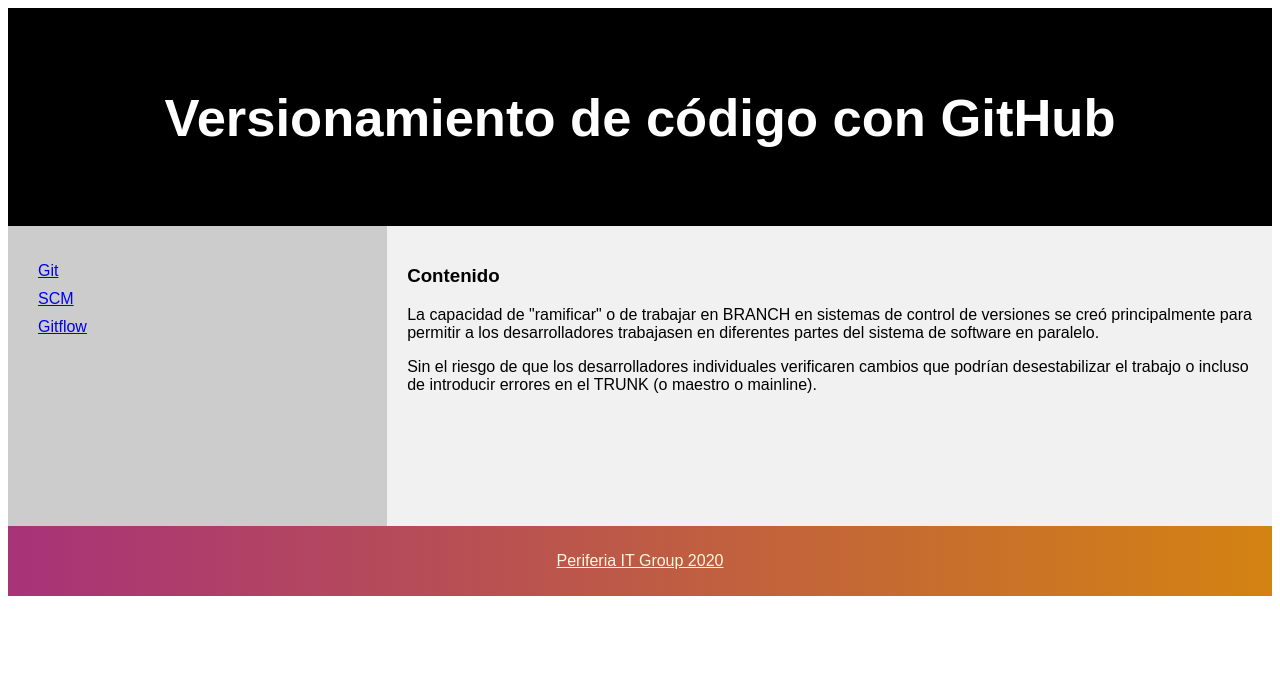
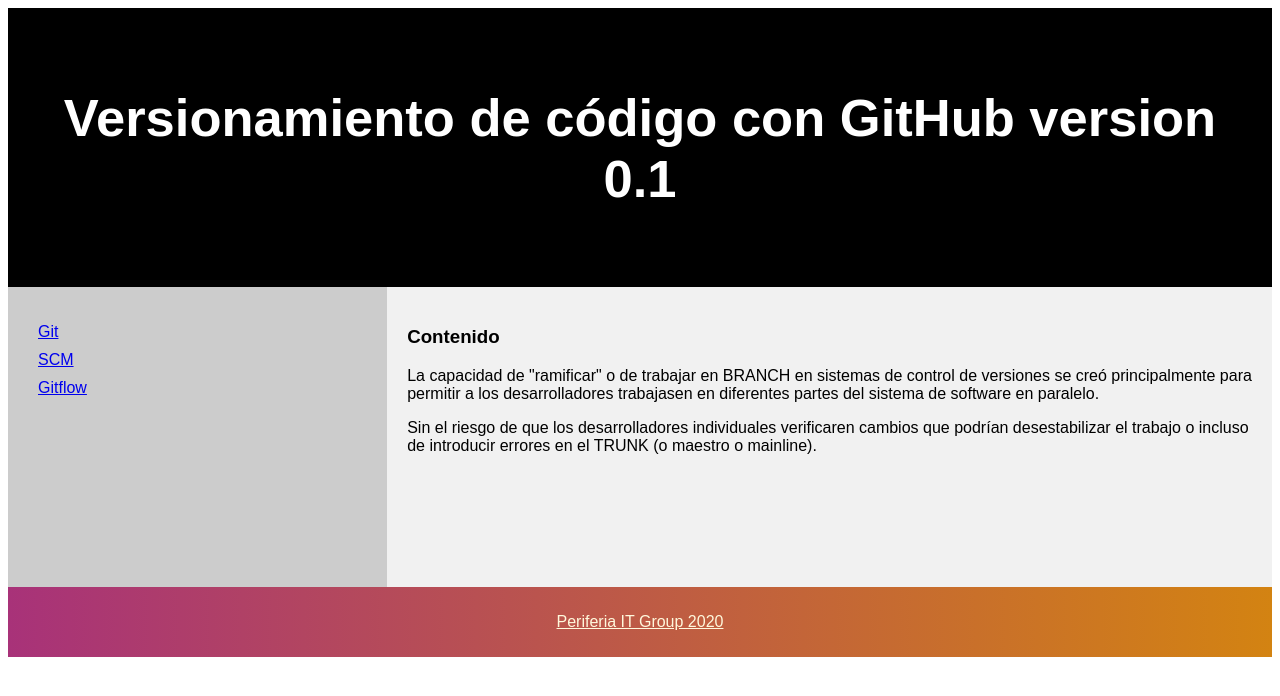
Before and after one commit to JuanFelipeRamirezBolivar/practica-devops, a plain HTML site: page index.html in a window 1280 px wide. Drawn offline with Linux system fonts and the light colour scheme.

Commit message:
correccion de nombre

```diff
--- a/index.html
+++ b/index.html
@@ -78,7 +78,7 @@
     <body>
 
       <header>
-        <h2>Versionamiento de código con GitHub</h2>
+        <h2>Versionamiento de código con GitHub version 0.1</h2>
       </header>
 
       <div id="body">
```
